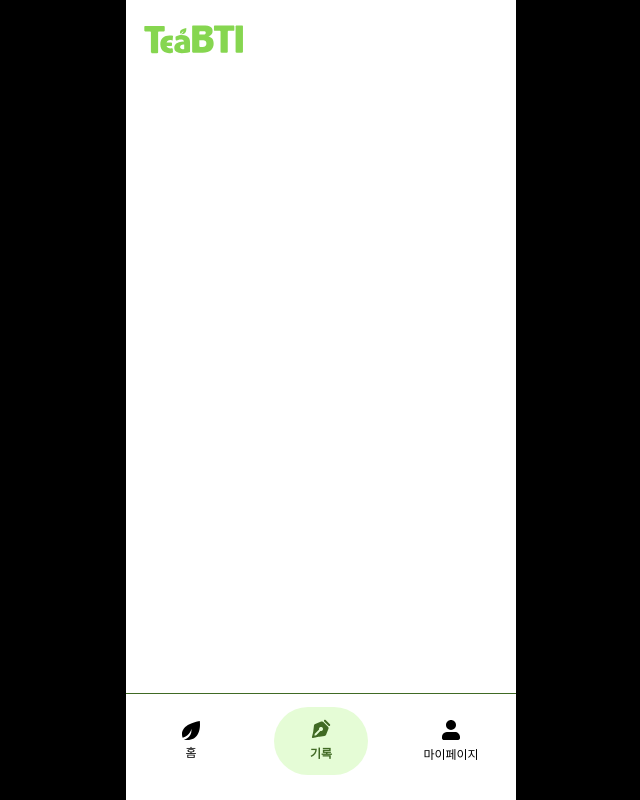
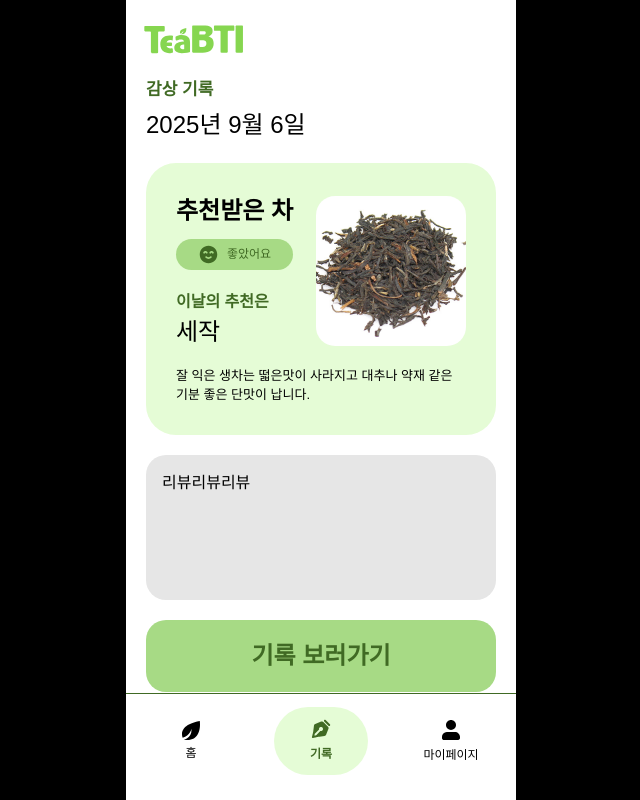
Before and after one commit to 2025-SINCHONTHON-6/Frontend, a React (Vite) app in the folder frontend/: page /record/detail in a window 1280 px wide. Shown: the whole page, without its empty margins (319-959 px from the left). Built offline with nearby package versions, Linux system fonts and the light colour scheme; a web font is replaced by a local one.

Commit message:
기록수정#6

```diff
--- a/frontend/src/pages/record/record.jsx
+++ b/frontend/src/pages/record/record.jsx
@@ -17,7 +17,7 @@ export default function Record() {
                 <div className='flex justify-between gap-2'>
                     <div className='flex-col'>
                         <h2 className='text-[24px] font-[700] mb-[50px]'>추천받은 차</h2>
-                        <h4 className='text-main-300 text-[16px] font-[700]'>피곤한 오늘에는!</h4>
+                        <h4 className='text-main-300 text-[16px] font-[700]'>오늘의 추천은</h4>
                         <h3 className='text-black text-[24px] font-[400]'>세작</h3>
                     </div>
                     <div className='w-[150px] flex items-center'>
--- a/frontend/src/pages/record/recordDetail.jsx
+++ b/frontend/src/pages/record/recordDetail.jsx
@@ -1,11 +1,51 @@
 import React from 'react';
-import { Outlet } from 'react-router-dom';
+import { Outlet, useNavigate } from 'react-router-dom';
+import teaDum from '../../../public/img/blackTea_1.jpg'
+import good_green from '../../../public/svg/good_green.svg'
 
 export default function RecordDetail() {
+  const navigate = useNavigate();
   return (
     <div className="min-h-[100dvh] w-auto bg-black flex justify-center">
       <main className="relative w-full max-w-[390px] bg-white">
-        <Outlet />
+        <div className='flex flex-col items-center gap-[20px] pl-[20px] pr-[20px]'>
+          <Outlet />
+
+          <div className='flex w-[100%]'>
+            <div>
+              <h4 className='text-main-300 text-[17px] font-[600] mb-1'>감상 기록</h4>
+              <h1 className='text-black text-[24px] font-[300]'>2025년 9월 6일</h1>
+            </div>
+            <img src="" alt="" />
+          </div>
+
+          <div className="flex-col items-center justify-center w-[100%] h-auto p-[30px] rounded-[30px] bg-main-100 ">
+            <div className='flex justify-between gap-2'>
+                <div className='flex-col'>
+                  <h2 className='text-[24px] font-[700] mb-[10px]'>추천받은 차</h2>
+                  <div className='p-[5px] flex justify-center items-center gap-2 mb-[20px] bg-main-200 rounded-[30px]'>
+                    <img src={good_green} alt="" className='w-[21px] h-[21px]'/>
+                    <p className='text-[12px] font-[500] text-main-300'>좋았어요</p>
+                  </div>
+                  <h4 className='text-main-300 text-[16px] font-[700]'>이날의 추천은</h4>
+                  <h3 className='text-black text-[24px] font-[400]'>세작</h3>
+                </div>
+                <div className='w-[150px] flex items-center'>
+                  <img src={teaDum} alt="" className='w-[150px] h-[150px] border-none rounded-[19px]'/>
+                </div>
+              </div>
+              <p className='mt-4 text-[13px] font-[300]'>잘 익은 생차는 떫은맛이 사라지고 대추나 약재 같은 기분 좋은 단맛이 납니다.</p>
+            </div>
+
+            <div className='w-[100%] h-[145px] bg-gray-100 p-4 rounded-[20px]'>
+              <p>리뷰리뷰리뷰</p>
+            </div>
+
+              <button className='w-[100%] pt-[18px] pb-[18px] flex justify-center items-center rounded-[20px] bg-main-200 text-main-300 text-[24px] font-[700]'
+                onClick={()=>navigate('/record')}>
+                기록 보러가기
+              </button>
+        </div>
       </main>
     </div>
   );
--- a/frontend/src/pages/record/recordWrite.jsx
+++ b/frontend/src/pages/record/recordWrite.jsx
@@ -36,7 +36,7 @@ export default function RecordWrite() {
                   <div className='flex justify-between gap-2'>
                       <div className='flex-col'>
                       <h2 className='text-[24px] font-[700] mb-[50px]'>추천받은 차</h2>
-                          <h4 className='text-main-300 text-[16px] font-[700] mb-1'>피곤한 오늘에는!</h4>
+                          <h4 className='text-main-300 text-[16px] font-[700] mb-1'>오늘의 추천은</h4>
                           <h3 className='text-black text-[24px] font-[400]'>세작</h3>
                       </div>
                       <div className='w-[150px] flex items-center'>
```
